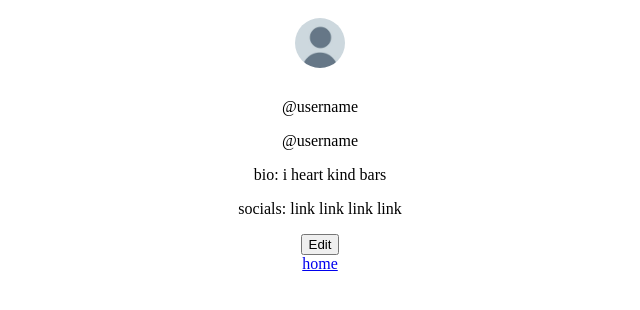
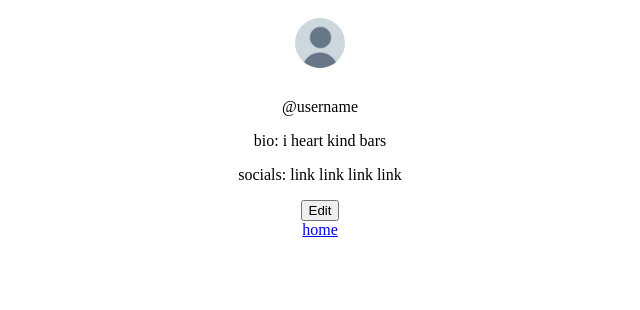
Before and after one commit to Hack110-UNC/hack110-clorence, a plain HTML site: page profile.html in a window 1280 px wide. Shown: the whole page, without its empty margins (320-960 px from the left). Drawn offline with Linux system fonts and the light colour scheme.

Commit message:
progress

```diff
--- a/profile.html
+++ b/profile.html
@@ -9,7 +9,6 @@
 <body>
     <img class="profile" src="imgs/pfp.jpg">
     <p>@username</p>
-    <p>@username</p>
     <p>bio: i heart kind bars</p>
     <p>socials: link link link link</p>
     <a href="edit.html"><button>Edit</button></a>
```
